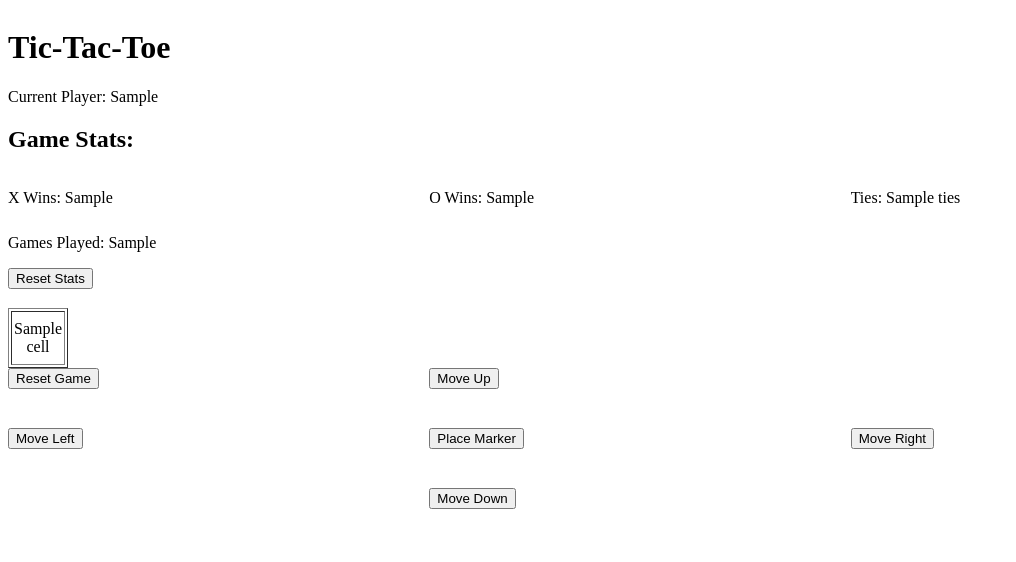
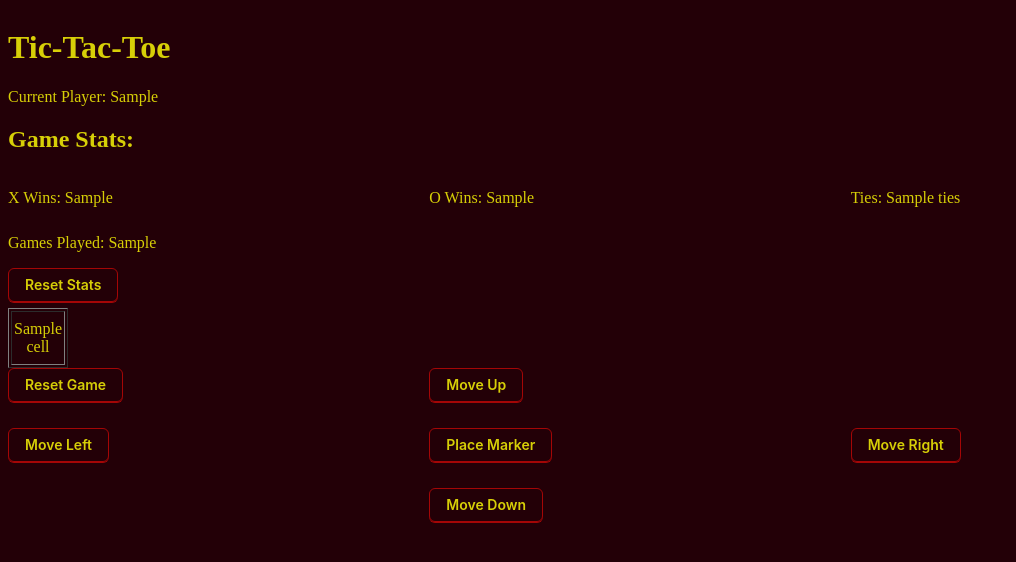
Before and after one commit to JordanLeich/CSI-4160-Group-Project, a Flask app: template templates/index.html in a window 1280 px wide. Shown: the top 562 px of the page, without its empty margins (0-1016 px from the left). Run offline with Flask 3, Linux system fonts and the light colour scheme; the template is opened without the code that fills it: most values are stand-ins (such as "Sample title", 1, 10 or a date in 2020).

Commit message:
prettied up index.html and it's corresponding CSS

```diff
--- a/static/styles/index.css
+++ b/static/styles/index.css
@@ -1,4 +1,75 @@
-.container {  display: grid;
+:root{
+  --color_1:#230007;
+  --color_2:#D7CF07;
+  --color_3:#D98324;
+  --color_4:#A40606;
+  --color_5:#5A0002;
+  --Backround_color: var(--color_1);
+  --color_text:var(--color_2);
+  --color_accent:var(--color_4);
+  background: var(--Backround_color);
+  color: var(--color_text)
+}
+
+.text_class{
+  color: var(--color_text);
+
+}
+
+/* CSS https://getcssscan.com/css-buttons-examples */
+.button-17 {
+  appearance: none;
+  background-color: var(--Background_color);
+  border: 1px solid var(--color_accent);
+  border-radius: 6px;
+  box-shadow: var(--color_accent) 0 1px 0;
+  box-sizing: border-box;
+  color: var(--color_text);
+  cursor: pointer;
+  display: inline-block;
+  font-family: -apple-system,system-ui,"Segoe UI",Helvetica,Arial,sans-serif,"Apple Color Emoji","Segoe UI Emoji";
+  font-size: 14px;
+  font-weight: 600;
+  line-height: 20px;
+  padding: 6px 16px;
+  position: relative;
+  text-align: center;
+  text-decoration: none;
+  user-select: none;
+  -webkit-user-select: none;
+  touch-action: manipulation;
+  vertical-align: middle;
+  white-space: nowrap;
+}
+
+.button-17:focus:not(:focus-visible):not(.focus-visible) {
+  box-shadow: none;
+  outline: none;
+}
+
+.button-17:hover {
+  background-color: var(--color_5);
+}
+
+.button-17:focus {
+  box-shadow: var(--color_5) 0 0 0 3px;
+  outline: none;
+}
+
+.button-17:disabled {
+  background-color: var(--color_3);
+  border-color: var(--color_accent);
+  color: rgba(255, 255, 255, .8);
+  cursor: default;
+}
+
+.button-17:active {
+  background-color: var(--Background_color);
+  box-shadow: rgba(20, 70, 32, .2) 0 1px 0 inset;
+}
+/*https://grid.layoutit.com/ */
+.container {
+    display: grid;
     grid-template-columns: 1fr 1fr 1fr;
     grid-template-rows: .2fr 45px 90px 1fr;
     gap: 0px 0px;
@@ -10,13 +81,21 @@
       "game_state game_state game_state";
   }
 
-  .TicTacToeinfo { grid-area: g_header; }
+  .TicTacToeinfo {
+    grid-area: g_header;
+  }
 
-  .winso { grid-area: winso; }
+  .winso {
+    grid-area: winso;
+  }
 
-  .winsx { grid-area: winsx; }
+  .winsx {
+    grid-area: winsx;
+  }
 
-  .ties { grid-area: ties; }
+  .ties {
+    grid-area: ties;
+  }
 
   .game_state {  display: grid;
     grid-template-columns: 1fr 1fr 1fr;
@@ -31,18 +110,34 @@
     grid-area: game_state;
   }
 
-  .Game_area { grid-area: Game_area; }
+  .Game_area {
+    grid-area: Game_area;
+  }
 
-  .move_up_button { grid-area: move_up_button; }
+  .move_up_button {
+    grid-area: move_up_button;
+  }
 
-  .move_down { grid-area: move_down; }
+  .move_down {
+    grid-area: move_down;
+  }
 
-  .move_right { grid-area: move_right; }
+  .move_right {
+    grid-area: move_right;
+  }
 
-  .move_left { grid-area: move_left; }
+  .move_left {
+    grid-area: move_left;
+  }
 
-  .select_pos { grid-area: select_pos; }
+  .select_pos {
+    grid-area: select_pos;
+  }
 
-  .resetgame { grid-area: resetgame; }
+  .resetgame {
+    grid-area: resetgame;
+  }
 
-  .gamestats\\\+resetbutton { grid-area:  g_stat; }
+  .gamestats\\\+resetbutton {
+    grid-area:  g_stat;
+  }
--- a/templates/index.html
+++ b/templates/index.html
@@ -27,7 +27,7 @@
         </div>
         <div class="gamestats\\\+resetbutton">
             <p>Games Played: <span id="games_played">{{ stats['games_played'] }}</span></p>
-            <button onclick="resetStats()">Reset Stats</button>
+            <button class="button-17"  onclick="resetStats()">Reset Stats</button>
         </div>
         <div class="game_state">
             <div class="Game_area">
@@ -47,22 +47,22 @@
 
             <!-- Movement and Game Control Buttons -->
             <div class="move_up_button">
-                <button onclick="move('up')">Move Up</button>
+                <button class="button-17"  onclick="move('up')">Move Up</button>
             </div>
             <div class="move_down">
-                <button onclick="move('down')">Move Down</button>
+                <button class="button-17"   onclick="move('down')">Move Down</button>
             </div>
             <div class="move_left">
-                <button onclick="move('left')">Move Left</button>
+                <button class="button-17" onclick="move('left')">Move Left</button>
             </div>
             <div class="move_right">
-                <button onclick="move('right')">Move Right</button>
+                <button class="button-17" onclick="move('right')">Move Right</button>
             </div>
             <div class="select_pos">
-                <button onclick="placeMarker()">Place Marker</button>
+                <button class="button-17" onclick="placeMarker()">Place Marker</button>
             </div>
                 <div class="resetgame">
-            <button onclick="resetGame()">Reset Game</button>
+            <button class="button-17" onclick="resetGame()">Reset Game</button>
             </div>
         </div>
         <script>
```
